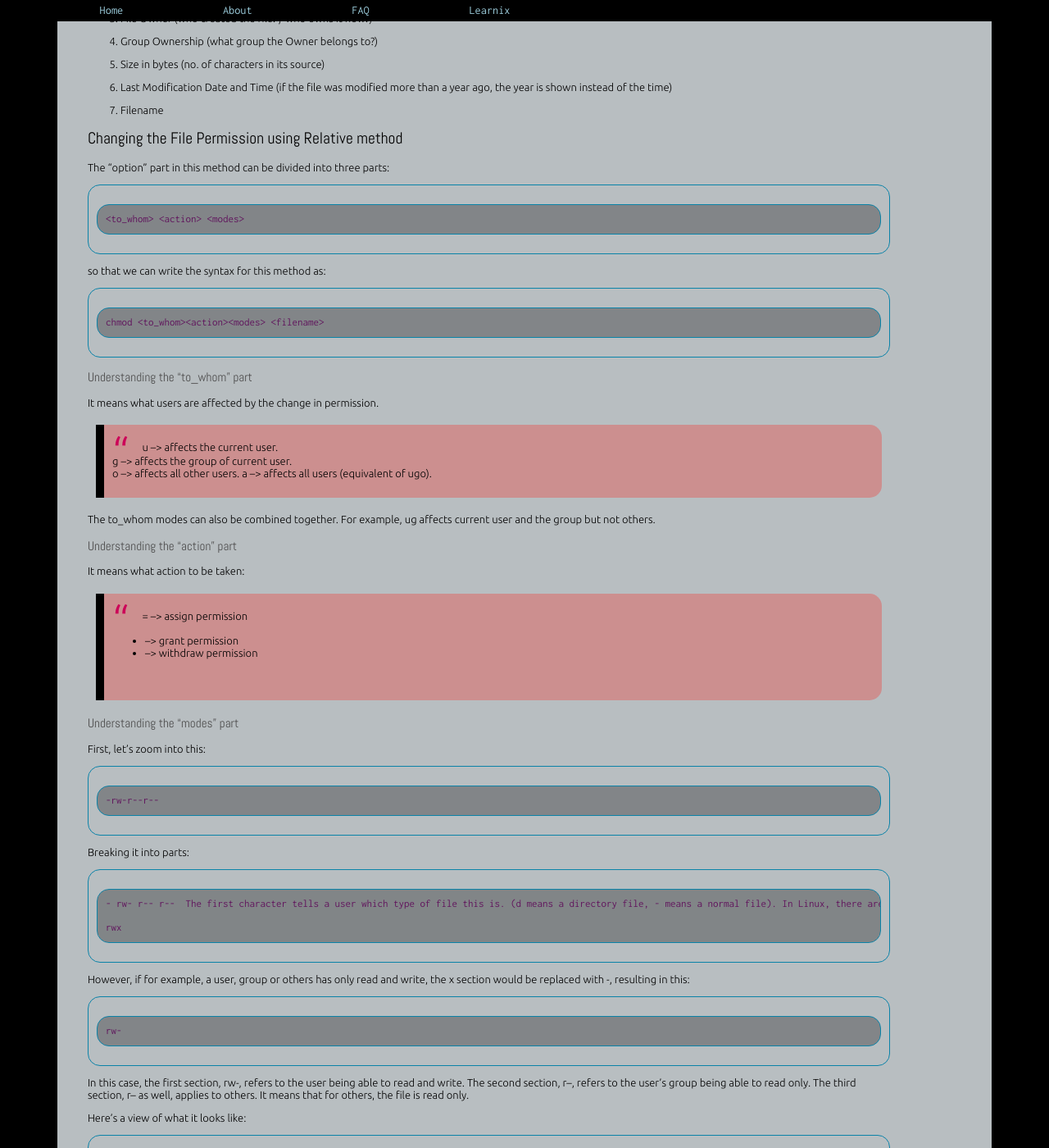
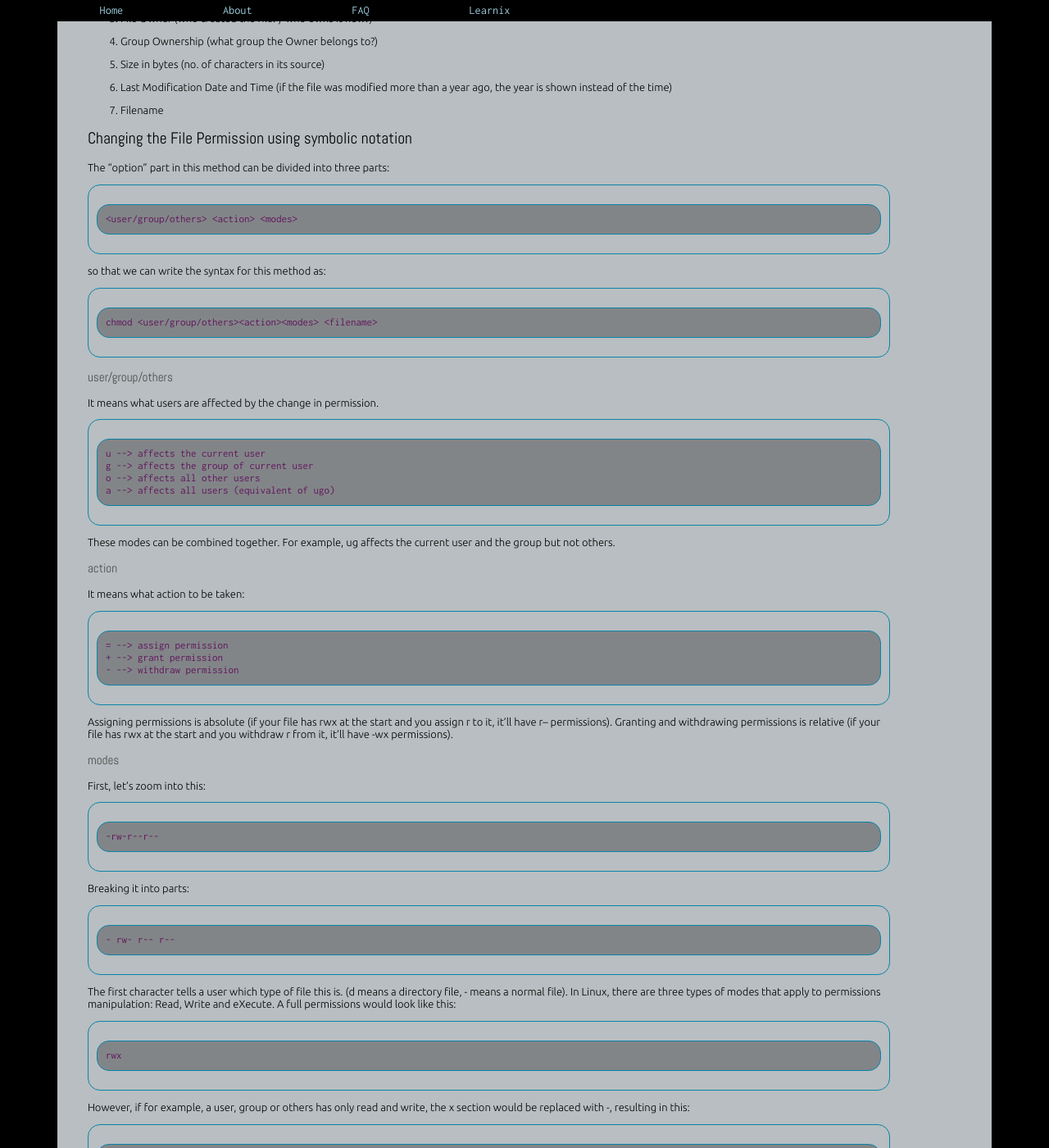
Before and after one commit to jakesylvestre/site, a Jekyll site: the page built from _posts/commands/2013-06-24-Chmod&Chown.md, in a window 1280 px wide and 1400 px high, scrolled down 1460 px. Shown: the whole window at 82% size. Built offline with Jekyll 4.4.1, drawn with Linux system fonts in a browser that asks for light colours; nearby versions of some CDN libraries; comment, search, counter and statistics services are not loaded; some of the changed text lies outside the part shown.

Commit message:
Update chmod&chown post for syntax errors.

```diff
--- a/_posts/commands/2013-06-24-Chmod&Chown.md
+++ b/_posts/commands/2013-06-24-Chmod&Chown.md
@@ -12,9 +12,9 @@ tags:
 author:
   - wei2912
   - jaffer1979
-  - "manu-27993"
-summary: "Learn how to master the two commands that are often associated with file permissions manipulation - chmod and chown."
-location: "_posts/commands/Chmod&Chown.md"
+  - manu-27993
+summary: Learn how to master the two commands that are often associated with file permissions manipulation - chmod and chown.
+location: _posts/commands/Chmod&Chown.md
 ---
 
 This was originally a class at [http://piratepad.net/NixTuts-LinuxCmdLine-9psZK](http://piratepad.net/NixTuts-LinuxCmdLine-9psZK), so feel free to visit it if you want to experience something more interactive.
@@ -31,25 +31,28 @@ These "file modes" will be covered later. In short, it lets you change the file
 
 1. You are the owner of the file.
 
-2. You are a root user.
+2. You are the root user.
 
 3. You are already given permission to modify file permissions by the owner or a root user.
 
 ## Syntax of chmod
+
 The simplified syntax of chmod is:
 
 	chmod <option> <filename>
 
 ## Methods of using chmod
+
 There are two ways of changing the File Permissions:
 
-1. Relative method
+1. Symbolic notation
 
-2. Absolute method
+2. Numeric notation
 
 The difference lies only in the "option" part of the command.
 
 ## Getting Started
+
 First, let's create a file in your home directory.
 
 	wei2912@wei-lm-desktop ~ $ touch file
@@ -74,33 +77,38 @@ The File attributes, as shown by ls -l command, gives you these information:
 
 7. Filename
 
-## Changing the File Permission using Relative method
+## Changing the File Permission using symbolic notation
+
 The "option" part in this method can be divided into three parts:
 
-	<to_whom> <action> <modes>
+	<user/group/others> <action> <modes>
 
 so that we can write the syntax for this method as:
 
-	chmod <to_whom><action><modes> <filename>
+	chmod <user/group/others><action><modes> <filename>
 
-### Understanding the "to_whom" part
+### user/group/others
+
 It means what users are affected by the change in permission.
 
->u --> affects the current user.
-g --> affects the group of current user.
-o --> affects all other users.
-a --> affects all users (equivalent of ugo).
+    u --> affects the current user
+    g --> affects the group of current user
+    o --> affects all other users
+    a --> affects all users (equivalent of ugo)
 
-The to_whom modes can also be combined together. For example, ug affects current user and the group but not others.
+These modes can be combined together. For example, ug affects the current user and the group but not others.
 
-### Understanding the "action" part
+### action
+
 It means what action to be taken:
 
->= --> assign permission
-+ --> grant permission
-- --> withdraw permission
+    = --> assign permission
+    + --> grant permission
+    - --> withdraw permission
 
-### Understanding the "modes" part
+Assigning permissions is absolute (if your file has rwx at the start and you assign r to it, it'll have r-- permissions). Granting and withdrawing permissions is relative (if your file has rwx at the start and you withdraw r from it, it'll have -wx permissions).
+
+### modes
 
 First, let's zoom into this:
 
@@ -109,7 +117,8 @@ First, let's zoom into this:
 Breaking it into parts:
 
     - rw- r-- r--
-The first character tells a user which type of file this is. (d means a directory file, - means a normal file). In Linux, there are three types of modes that apply to permissions manipulation: read(r), write(w) and execute(x). A full permissions would look like this:
+
+The first character tells a user which type of file this is. (d means a directory file, - means a normal file). In Linux, there are three types of modes that apply to permissions manipulation: Read, Write and eXecute. A full permissions would look like this:
 
     rwx
 
@@ -129,9 +138,12 @@ Here's a view of what it looks like:
       write
 
 #### Examples
-	chmod u+x file  //grants the current user execute permission for the file
-    chmod go-wx file //withdraws write and execute permissions from the group and others
-    chmod a=rw file  //assigns read and write permissions for all users
+
+	chmod u+x file  # grants the current user execute permission for the file
+
+    chmod go-wx file #withdraws write and execute permissions from the group and others
+
+    chmod a=rw file  #assigns read and write permissions for all users
 
 Remember the output we showed previously using "ls -l"? The 3rd and 4th columns are shown below:
 
@@ -139,19 +151,19 @@ Remember the output we showed previously using "ls -l"? The 3rd and 4th columns
 
 This section means this belongs to user **wei2912** of group **weigrp**. To change this, [chown](/commands/Chmod&Chown.html#chown) is used. This will be covered later.
 
-## Exercises
+### Exercises
 
 A directory's "ls -l" shows this output:
 
-    drwx------  2 wei2912 wei2912  4096 Jun 17 18:19 bin
+    drwx------  2 wei2912 weigrp  4096 Jun 17 18:19 bin
 
 What are the permissions of this directory and who owns it?
 
 **Answer:**
 
-User wei2912 from group wei2912 owns the directory. Only the user can read, write and execute.
+User **wei2912** from group **weigrp** owns the directory. Only the user can read, write and execute.
 
-## Changing the File Permission using Absolute method
+## Changing file permissions using numeric notation
 
 Sometimes, you might see someone state that a file has permissions "0777". What exactly does this mean?
 
@@ -162,37 +174,33 @@ Let's break it up into smaller parts again.
 That doesn't seem to look like much, but each digit signifies something. Let's ignore the first digit for now. The 2nd digit represents the current user, 3rd the group and 4th other users.
 
 Looking at the last three digits, what do you think it means? This can be interpreted using the following table:
->Digit | rwx    | What it does?
 
->0    | 000    | Assigns no permissions
+    Digit | XXX | rwx | What it does?
+    0     | 000 | --- | Assigns no permissions
+    1     | 001 | --x | Assigns execute permission
+    2     | 010 | -w- | Assigns write permission
+    3     | 011 | -wx | Assigns write and execute permissions
+    4     | 100 | r-- | Assigns read permission
+    5     | 101 | r-x | Assigns read and execute permissions
+    6     | 110 | rw- | Assigns read and write permissions
+    7     | 111 | rwx | Assigns all read, write and execute permissions
 
->1    | 001    | Assigns execute permission
+The first column indicates what number to use. The second column indicates its binary value of 3 bits, with the bits representing modes r, w and x respectively. The third column tells you what it is in symbolic notation, and the fourth tells you what it does.
 
->2    | 010    | Assigns write permission
+This is known as **numeric notation**. In this case, 0777 translates to rwxrwxrwx.
 
->3    | 011    | Assigns write and execute permissions
+## Examples
 
->4    | 100    | Assigns read permission
+	chmod 664 file # rw-rw-r--
 
->5    | 101    | Assigns read and execute permissions
-
->6    | 110    | Assigns read and write permissions
-
->7    | 111    | Assigns all read, write and execute permissions
-
-The first column indicates what number to use. The second column indicates its binary value of 3 bits, with the bits representing modes r, w and x respectively. The third column tells you what it does.
-
-This is known as **numeric notation**. In this case, 0777 translates to -rwxrwxrwx.
-## Examples
-	chmod 664 file  //Assigns read and write permissions for current user and group, but only read for others
-    chmod 0764 file //Assigns all permissions for current user read and write for group, but only read for others
+    chmod 764 file # rwxrw-r--
 
 ## Exercises (again)
 
 Translate these codes into symbolic notation:
 
-1. 0777
-2. 0755
+1. 777
+2. 755
 
 **Answer:**
 
@@ -201,12 +209,12 @@ Translate these codes into symbolic notation:
 
 ## Here's another exercise!
 
-A directory, bin/, has permissions 0777. You wish to remove write permissions from group and others. How'd you do this?
+A directory, bin/, has permissions 777. You wish to remove write permissions from group and others. How'd you do this?
 
 For this question, you need to supply two ways:
 
-1. Using Relative method
-2. Using Absolute method
+1. Using symbolic notation
+2. Using numeric notation
 
 Also, please note that in chmoding a whole directory, you should use the recursive flag.
 
@@ -247,21 +255,21 @@ Now, let's try with numeric notation.
 
     chmod 775 qwerty
 
-What happens to the file permissions if qwerty had file permissions "rwx rwx ---" originally?
+What happens to the file permissions if qwerty had file permissions `rwxrwx---` originally?
 
 **Answer:**
 
-    rwx rwx r-x
+    rwxrwxr-x
 
-Now, what happens if qwerty had file permissions "--- --- ---" instead?
+Now, what happens if qwerty had file permissions `---------` instead?
 
 **Answer:**
 
-    rwx rwx r-x
+    rwxrwxr-x
 
 **Using numeric notation is absolute and does not depend on the original file's permissions.**
 
-Thus, by using numeric notation, you could save a lot of typing required for symbolic notation.
+Thus, by using numeric notation, you could save a lot of typing required for symbolic notation. If you wish to assign absolute permissions using symbolic notation, you can use '=', as mentioned above.
 
 # chown
 
```
Also changed, not shown: other parts of _posts/commands/2013-06-24-Chmod&Chown.md (+5 -5 lines).
